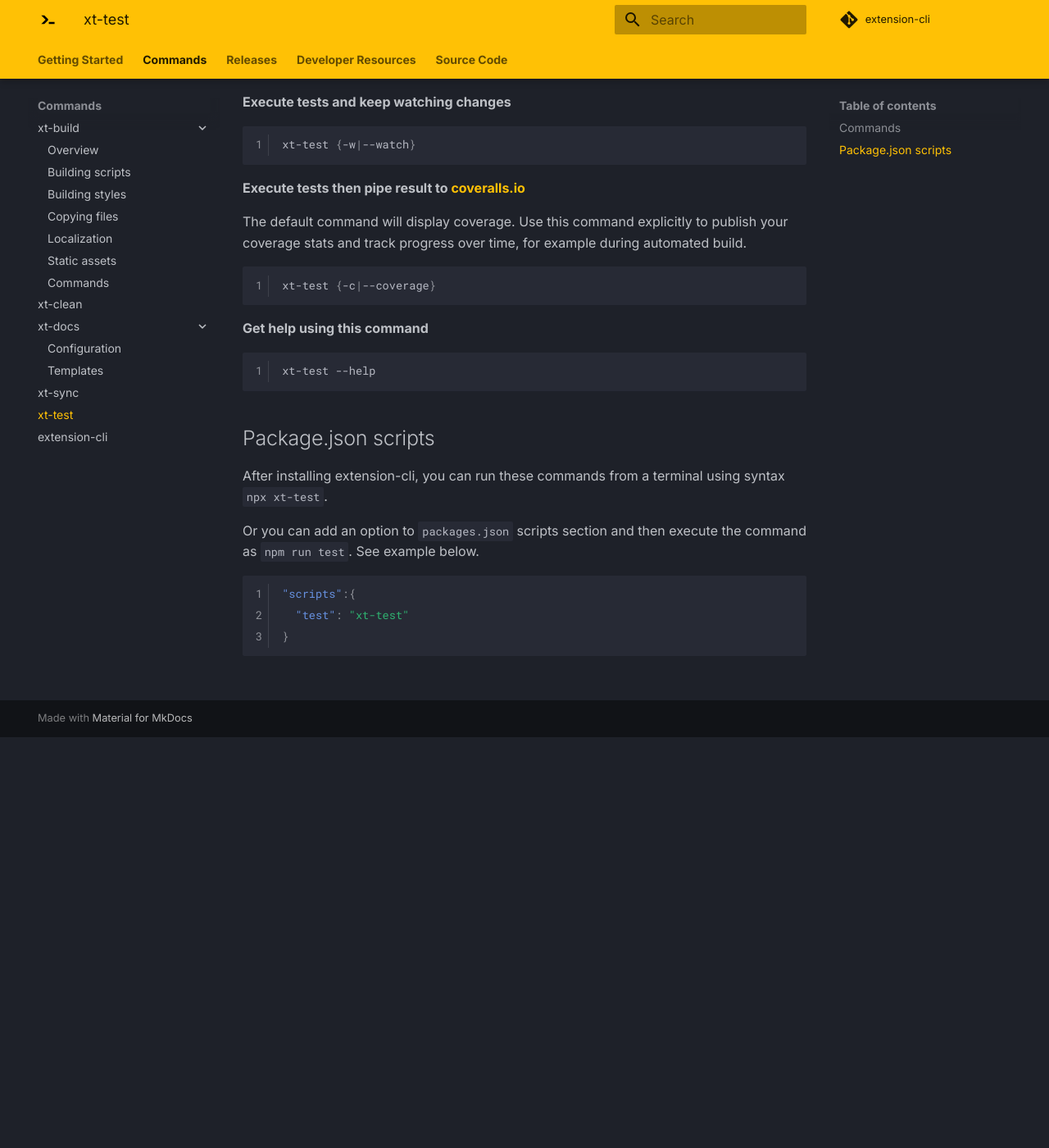
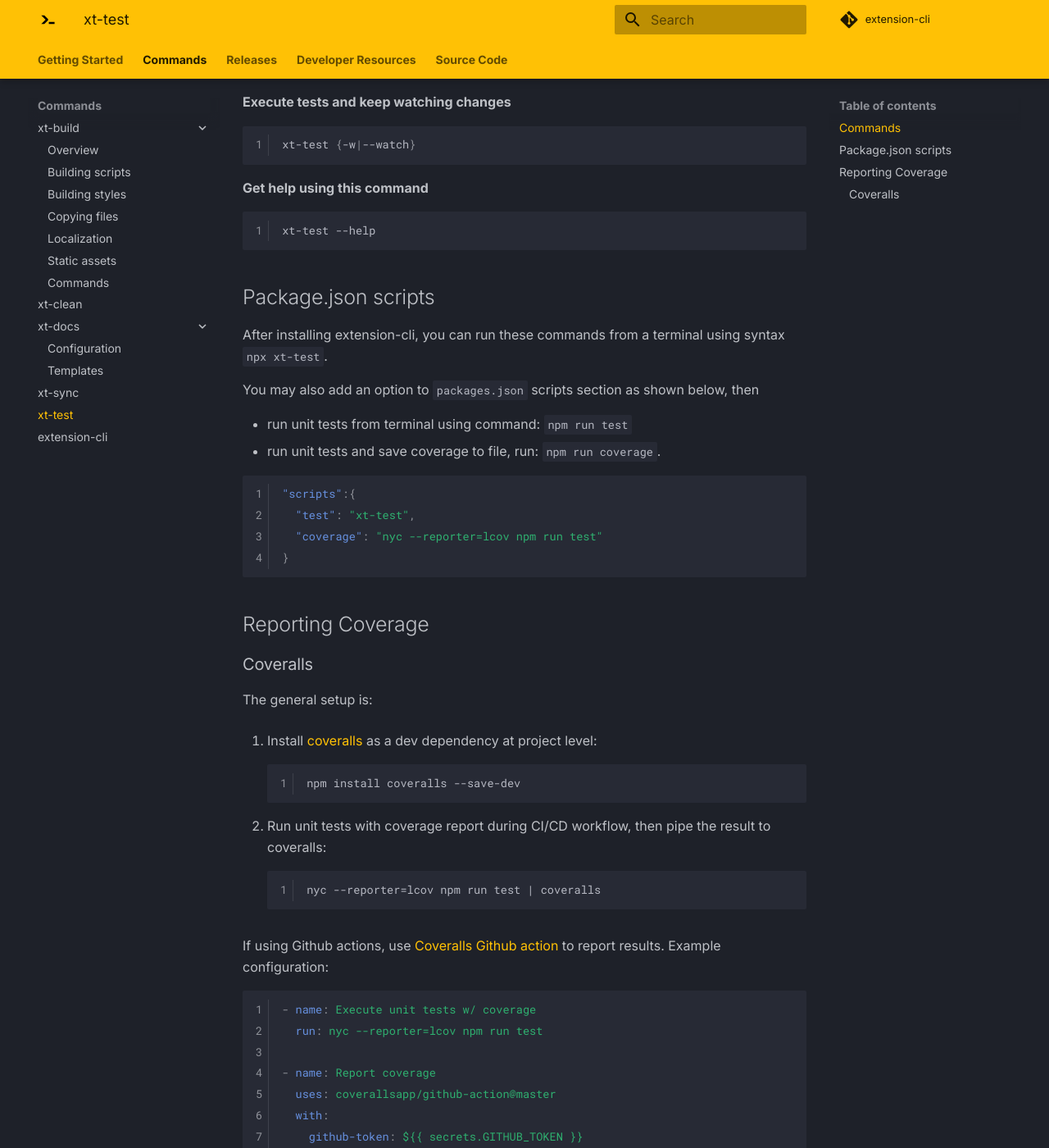
Before and after one commit to MobileFirstLLC/extension-cli, an MkDocs documentation site: the page built from guide/07-xt-test.md, in a window 1280 px wide and 1400 px high, scrolled down 965 px. Shown: the whole window at 82% size. Built offline with MkDocs 1.6.1 and Material for MkDocs 9.7.7, drawn with Linux system fonts in a browser that asks for light colours; comment, search, counter and statistics services are not loaded; before the commit the page ends 1864 px from its top, so only the background shows below that.

Commit message:
update guide

````diff
--- a/guide/07-xt-test.md
+++ b/guide/07-xt-test.md
@@ -37,21 +37,13 @@
 Defaults to `./test/**/*.js` if not specified
 
 ```bash
-xt-test {-p|--pattern}
+xt-test {-p|--pattern} ./test/**/*.js
 ```
 
 **Execute tests and keep watching changes**
 
 ```bash
 xt-test {-w|--watch}
-```
-
-**Execute tests then pipe result to [coveralls.io](https://coveralls.io)**
-
-The default command will display coverage. Use this command explicitly to publish your coverage stats and track progress over time, for example during automated build.
-
-```bash
-xt-test {-c|--coverage}
 ```
 
 **Get help using this command**
@@ -64,11 +56,46 @@
 
 After installing extension-cli, you can run these commands from a terminal using syntax `npx xt-test`.
 
-Or you can add an option to `packages.json` scripts section and then execute the command as `npm run test`.
-See example below.
+You may also add an option to `packages.json` scripts section as shown below, then
+
+- run unit tests from terminal using command: `npm run test`
+- run unit tests and save coverage to file, run: `npm run coverage`.
+
 
 ```json
 "scripts":{
-  "test": "xt-test"
+  "test": "xt-test",
+  "coverage": "nyc --reporter=lcov npm run test"
 }
 ```
+
+## Reporting Coverage
+
+### Coveralls
+
+The general setup is:
+
+1. Install [coveralls](https://www.npmjs.com/package/coveralls) as a dev dependency at project level:
+
+    ```
+    npm install coveralls --save-dev
+    ```
+
+2. Run unit tests with coverage report during CI/CD workflow, then pipe the result to coveralls:
+
+    ```
+    nyc --reporter=lcov npm run test | coveralls
+    ```
+
+
+If using Github actions, use [Coveralls Github action](https://github.com/marketplace/actions/coveralls-github-action) to report results. Example configuration:
+
+```yaml
+- name: Execute unit tests w/ coverage
+  run: nyc --reporter=lcov npm run test
+
+- name: Report coverage
+  uses: coverallsapp/github-action@master
+  with:
+    github-token: ${{ secrets.GITHUB_TOKEN }}
+```
````
Also changed, not shown: 2 other files.
